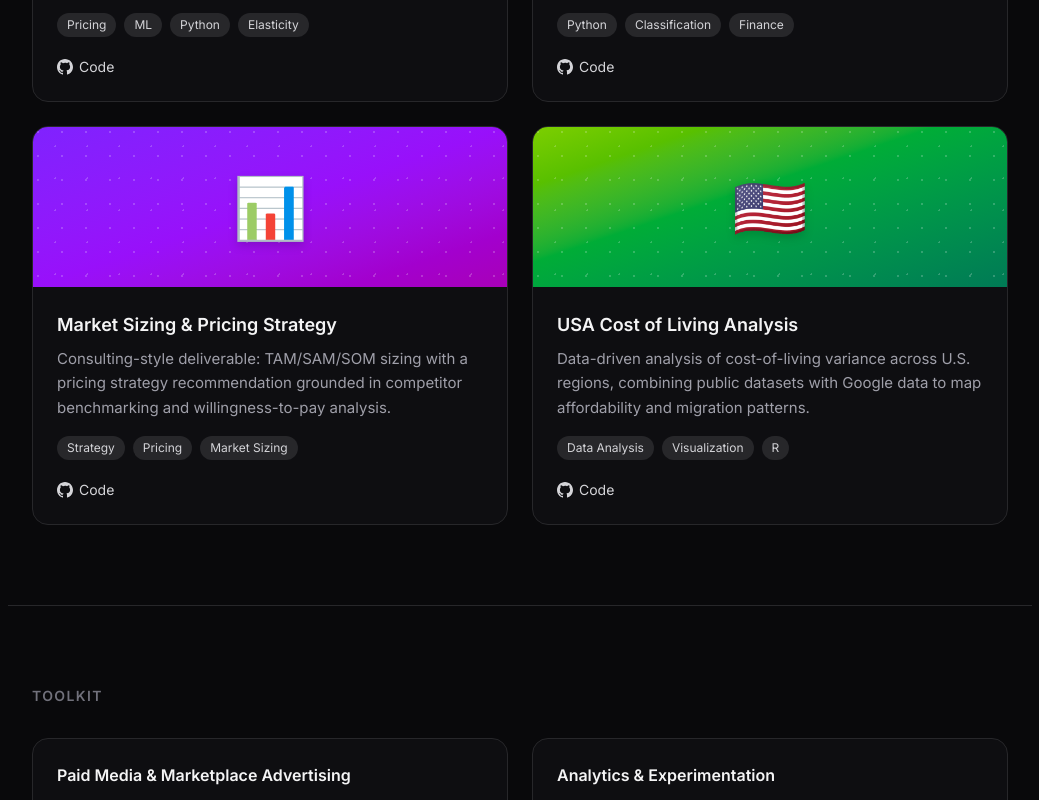
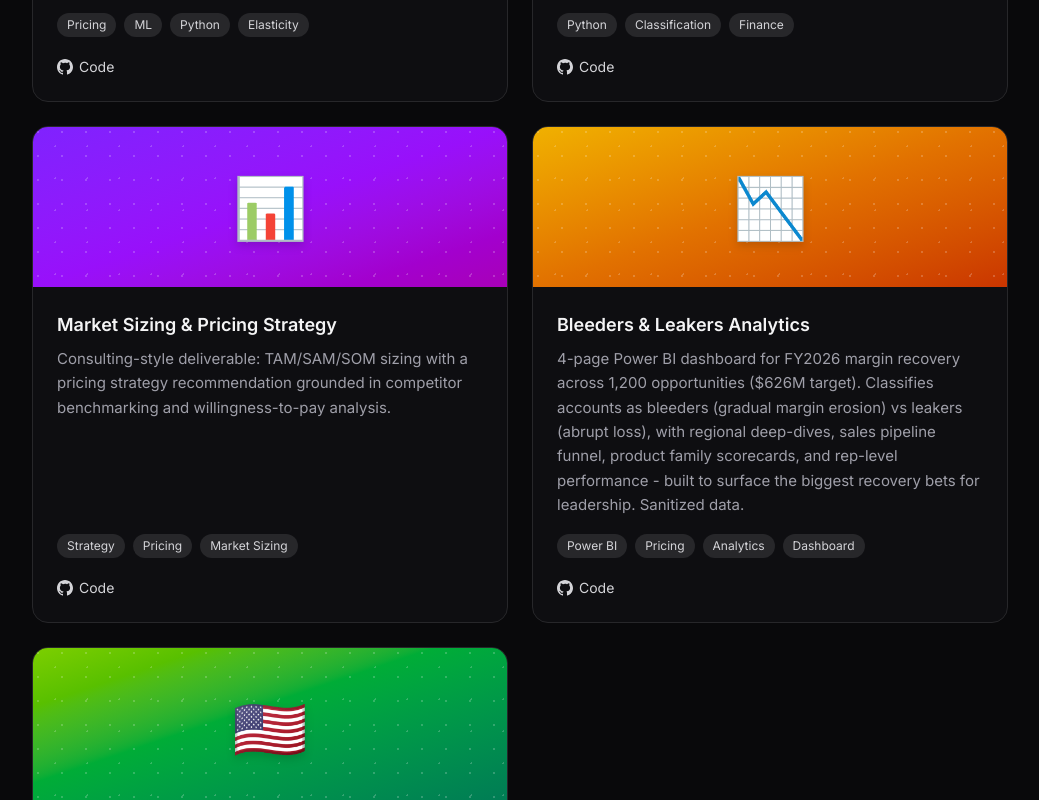
Before and after one commit to arokhith1998/adhi-portfolio, a Next.js app: page / in a window 1280 px wide. Shown: the part 3660-4460 px from the top of the page, without its empty margins (120-1159 px from the left). Built offline with nearby package versions, Linux system fonts and the light colour scheme.

Commit message:
Add Bleeders & Leakers Power BI project

```diff
--- a/src/components/Projects.tsx
+++ b/src/components/Projects.tsx
@@ -68,6 +68,16 @@ const projects: Project[] = [
     repo: "https://github.com/arokhith1998/Projects",
     gradient: "from-violet-600 via-purple-600 to-fuchsia-700",
     emoji: "📊",
+  },
+  {
+    title: "Bleeders & Leakers Analytics",
+    blurb:
+      "4-page Power BI dashboard for FY2026 margin recovery across 1,200 opportunities ($626M target). Classifies accounts as bleeders (gradual margin erosion) vs leakers (abrupt loss), with regional deep-dives, sales pipeline funnel, product family scorecards, and rep-level performance - built to surface the biggest recovery bets for leadership. Sanitized data.",
+    tags: ["Power BI", "Pricing", "Analytics", "Dashboard"],
+    link: null,
+    repo: "https://github.com/arokhith1998/Projects",
+    gradient: "from-yellow-500 via-amber-600 to-orange-700",
+    emoji: "📉",
   },
   {
     title: "USA Cost of Living Analysis",
```
